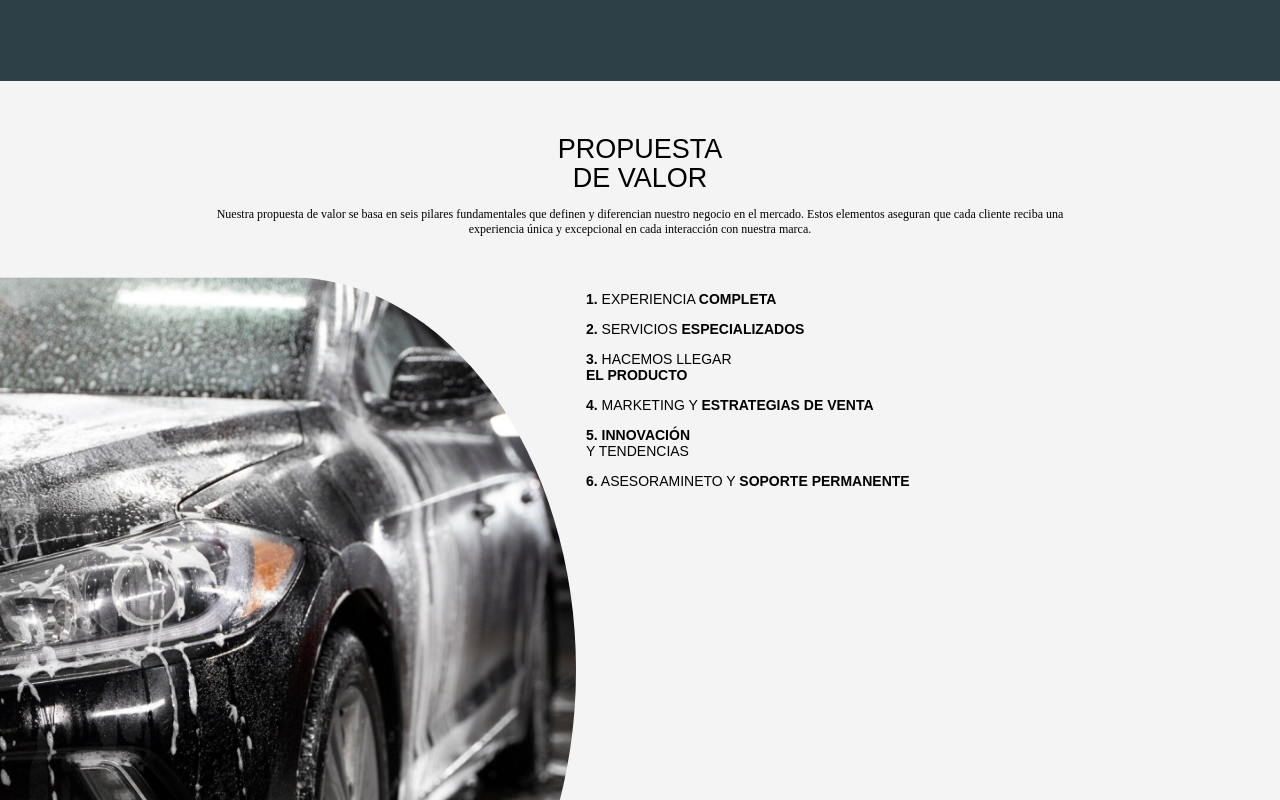
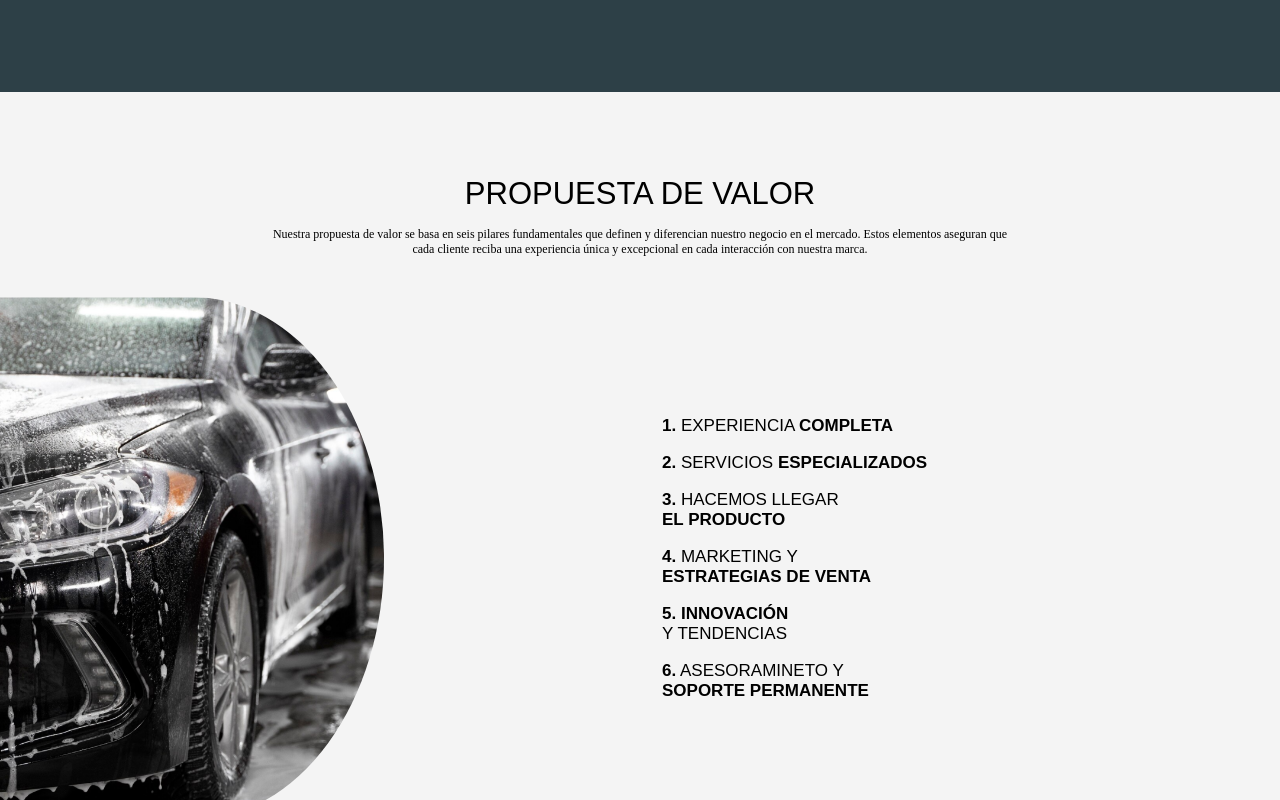
Before and after one commit to justinait/centerdetail, a React (Vite) app: page / in a window 1280 px wide. Shown: the part 1480-2280 px from the top of the page. Built offline with nearby package versions, Linux system fonts and the light colour scheme.

Commit message:
tablet responsive propuesta

```diff
--- a/src/Components/Proposal/Proposal.css
+++ b/src/Components/Proposal/Proposal.css
@@ -28,3 +28,21 @@
 .itemsProposalBox p strong {
     font-weight: 600;
 }
+@media(min-width:600px){
+
+    .carProposal {
+        width: 30%;
+    }
+    .carProposalBox {
+        align-items: center;
+        justify-content: space-between;
+        font-size: 31px;
+    }
+    .itemsProposalBox p {
+        font-size: 17px;
+    }
+    .proposalContainer h2, .proposalContainer .formacionText {
+        width: 58%;
+        margin: 1.5em auto 0em;
+    }
+}
--- a/src/Components/Proposal/Proposal.jsx
+++ b/src/Components/Proposal/Proposal.jsx
@@ -5,7 +5,7 @@ import car from '/images/car.png'
 function Proposal() {
   return (
     <div className='proposalContainer' id='propuesta'>
-      <h2>Propuesta <br /> de valor</h2>
+      <h2>Propuesta <br className='tabletOff' /> de valor</h2>
       <p className='formacionText'>
         Nuestra propuesta de valor se basa en seis pilares fundamentales que definen y diferencian nuestro negocio en el mercado.
         Estos elementos aseguran que cada cliente reciba una experiencia única y excepcional en cada interacción con nuestra marca.
@@ -17,9 +17,9 @@ function Proposal() {
           <p> <strong>1.</strong> Experiencia <strong> completa</strong></p>
           <p> <strong>2.</strong> Servicios <strong> especializados</strong></p>
           <p> <strong>3.</strong> Hacemos llegar <br /><strong> el producto</strong></p>
-          <p> <strong>4.</strong> Marketing y <strong> estrategias de venta</strong></p>
+          <p> <strong>4.</strong> Marketing y <strong> <br /> estrategias  de venta</strong></p>
           <p> <strong>5.</strong> <strong>Innovación</strong> <br /> y tendencias</p>
-          <p> <strong>6.</strong> Asesoramineto y <strong> soporte permanente</strong></p>
+          <p> <strong>6.</strong> Asesoramineto y <strong> <br /> soporte permanente</strong></p>
         </div>
       </div>
     </div>
--- a/src/index.css
+++ b/src/index.css
@@ -30,8 +30,19 @@ h2 {
   font-family: 'Montserrat Variable', sans-serif;
 
 }
+.tabletOn {
+  display: none;
+}
 @media(min-width: 600px){
   h2 {
     width: 100%;
+    font-size: 31px;
+  }
+
+  .tabletOn {
+    display: block;
+  }
+  .tabletOff {
+    display: none;
   }
 }
```
